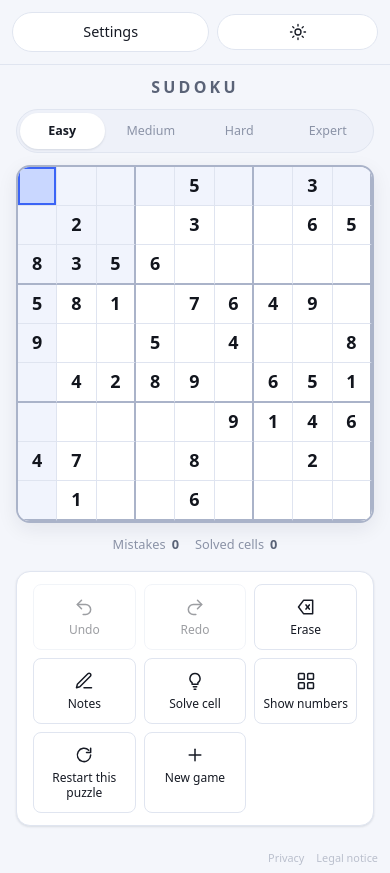
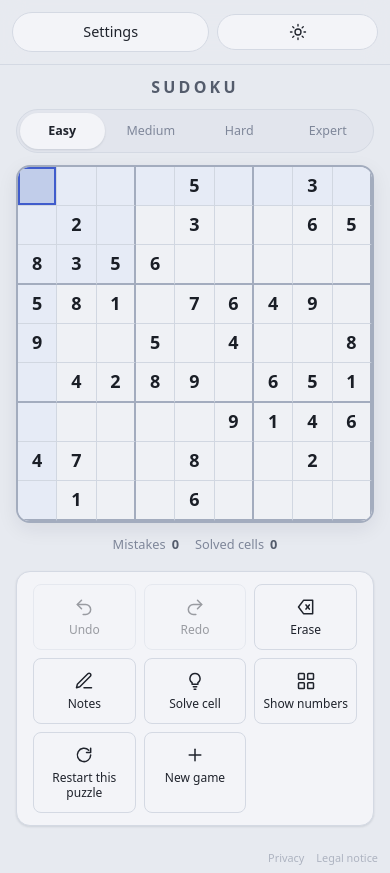
Before and after one commit to TheTechTrooper123/sudoku, a website built with Vite: page index.html in a window 390 px wide. Built offline with nearby package versions, Linux system fonts and the light colour scheme; files whose address does not match are found by name.

Commit message:
Soften light theme on phones: dimmer surfaces, warmer greys, gentler highlights

```diff
--- a/index.html
+++ b/index.html
@@ -8,7 +8,7 @@
       name="description"
       content="Play Sudoku online for free: four difficulty levels, pencil marks, hints and undo. No sign-up required, works on mobile and desktop."
     />
-    <meta name="theme-color" content="#f5f6fa" media="(prefers-color-scheme: light)" />
+    <meta name="theme-color" content="#e7eaf0" media="(prefers-color-scheme: light)" />
     <meta name="theme-color" content="#0e1016" media="(prefers-color-scheme: dark)" />
     <meta name="robots" content="index, follow" />
 
--- a/src/styles/main.css
+++ b/src/styles/main.css
@@ -97,6 +97,39 @@
   --shadow-sm: 0 1px 2px rgba(0, 0, 0, 0.4);
   --shadow: 0 8px 24px rgba(0, 0, 0, 0.45);
   --shadow-lg: 0 24px 60px rgba(0, 0, 0, 0.6);
+}
+
+/* Phones and tablets: the stock light theme is brighter than comfortable on a
+   small, close-up screen. Lower the overall brightness and warm the greys a
+   touch, and avoid pure white for the large board surface. Only the light
+   scheme is touched - the dark one is left as is. */
+@media (max-width: 640px), (pointer: coarse) {
+  :root[data-theme='light'] {
+    --bg: #e7eaf0;
+    --bg-elevated: #f3f4f8;
+    --bg-subtle: #dfe3eb;
+    --bg-sunken: #d8dde6;
+    --text: #1f232c;
+    --text-muted: #545c6c;
+    --text-soft: #7f879a;
+    --border: #d4d9e3;
+    --border-strong: #b7bfcf;
+    --line: #d1d7e1;
+    --line-strong: #a3acbe;
+
+    --accent: #405ccc;
+    --accent-strong: #3349b4;
+    --accent-soft: rgba(64, 92, 204, 0.1);
+
+    --given: #1a1e26;
+    --user: #3349b4;
+    --note: #737b90;
+
+    --cell-bg: #eff1f5;
+    --cell-peer: #e6ebf6;
+    --cell-same: #d3ddf0;
+    --cell-selected: #c1cdea;
+  }
 }
 
 /* --------------------------------------------------------------- 2. base */
--- a/src/ui/theme.ts
+++ b/src/ui/theme.ts
@@ -7,7 +7,7 @@ import type { ThemePreference } from '../state/settings.ts';
 export type ResolvedTheme = 'light' | 'dark';
 
 export const THEME_COLORS: Record<ResolvedTheme, string> = {
-  light: '#f5f6fa',
+  light: '#e7eaf0',
   dark: '#0e1016',
 };
 
```
